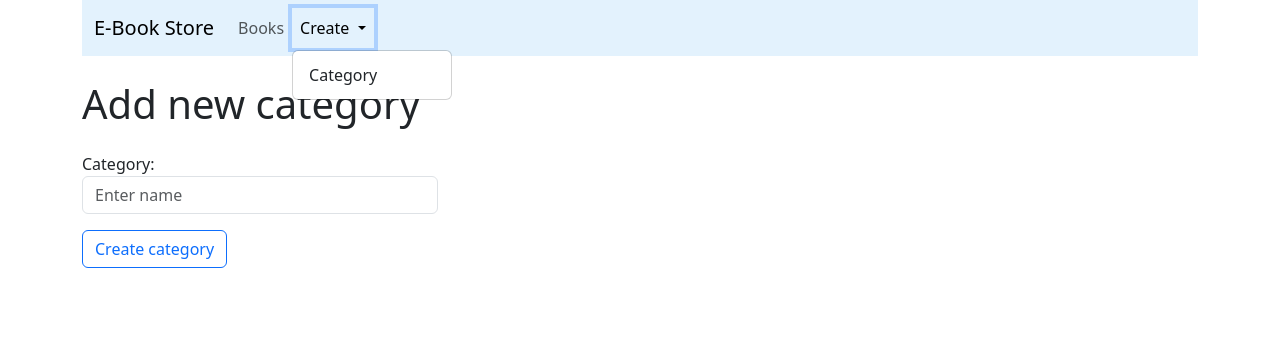
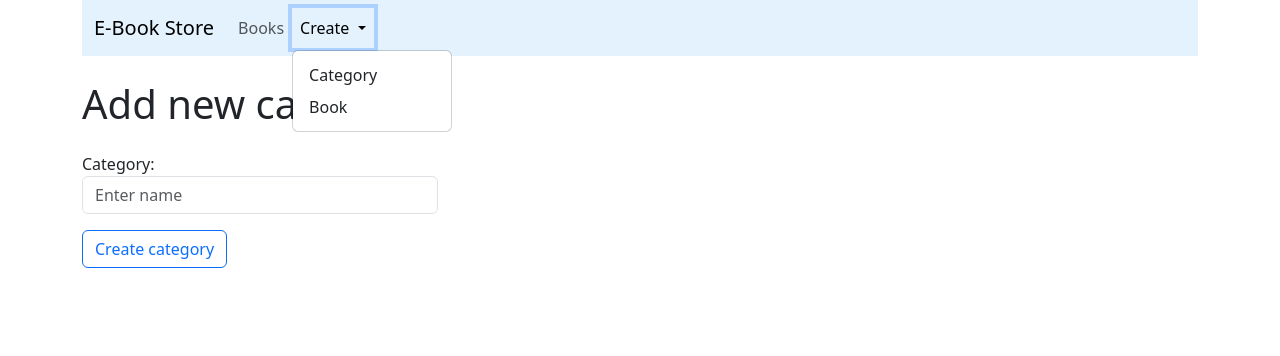
Before and after one commit to Rouch1k4/e_shop_django, a Django app: page /category/add/ in a window 1280 px wide, after a click on "Create". Shown: the top 356 px of the page. Run offline with Django 4.2, Linux system fonts and the light colour scheme.

Commit message:
Add book create, update, delete and templates

```diff
--- a/books/forms.py
+++ b/books/forms.py
@@ -1,5 +1,5 @@
 from django import forms
-from books.models import Category
+from books.models import Book,  Category
 
 
 class HtmlForm(forms.Form):
@@ -15,7 +15,45 @@ class CategoryForm(forms.ModelForm):
             'placeholder': 'Enter name'
         })
     )
-
     class Meta:
         model = Category
         fields = ('name',)
+
+class BookForm(forms.ModelForm):
+    title = forms.CharField(
+        label="Title", max_length=200,
+        widget=forms.TextInput(attrs={
+            'class': 'form-control',
+            'placeholder': 'Enter title'
+        })
+    )
+    author = forms.CharField(
+        label="Author", max_length=100,
+        widget=forms.TextInput(attrs={
+            'class': 'form-control',
+            'placeholder': 'Enter author'
+        })
+    )
+    description = forms.CharField(
+        label="Description", required=False,
+        widget=forms.Textarea(attrs={
+            'class': 'form-control',
+            'placeholder': 'Enter description'
+        })
+    )
+    price = forms.DecimalField(
+        label="Price", max_digits=10, decimal_places=2,
+        widget=forms.NumberInput(attrs={'class': 'form-control'})
+    )
+    stock = forms.IntegerField(
+        label="Stock", min_value=0,
+        widget=forms.NumberInput(attrs={'class': 'form-control'})
+    )
+    category = forms.ModelChoiceField(
+        label="Category", queryset=Category.objects.all(),
+        widget=forms.Select(attrs={'class': 'form-select'})
+    )
+
+    class Meta:
+        model = Book
+        fields = ('title', 'author', 'description', 'price', 'stock', 'category')
--- /dev/null
+++ b/books/templates/books/book_create.html
@@ -0,0 +1,6 @@
+{% extends 'base.html' %}
+{% block title %}Create Book{% endblock %}
+{% block content %}
+<h1 class="my-4">Add new book</h1>
+{% include 'books/form.html' with text='Create book' %}
+{% endblock %}
--- a/books/templates/books/book_detail.html
+++ b/books/templates/books/book_detail.html
@@ -20,4 +20,6 @@
 </div>
 
 <a href="{% url 'books:book' %}" class="btn btn-outline-secondary mt-3">Back to list</a>
+<a href="{% url 'books:book_update' pk=object.pk %}" class="btn btn-outline-primary mt-3">Edit</a>
+<a href="{% url 'books:book_delete' pk=object.pk %}" class="btn btn-outline-danger mt-3">Delete</a>
 {% endblock %}
--- /dev/null
+++ b/books/templates/books/book_update.html
@@ -0,0 +1,6 @@
+{% extends 'base.html' %}
+{% block title %}Update Book{% endblock %}
+{% block content %}
+<h1 class="my-4">Edit book</h1>
+{% include 'books/form.html' with text='Save changes' %}
+{% endblock %}
--- a/books/urls.py
+++ b/books/urls.py
@@ -2,7 +2,8 @@ from django.urls import path
 
 from books.views import (
     CategoryListView, CategoryCreateView,
-    CategoryUpdateView, CategoryDeleteView, BookListView, BookDetailView,
+    CategoryUpdateView, CategoryDeleteView, BookListView, BookDetailView, BookCreateView, BookUpdateView,
+    BookDeleteView,
 )
 
 urlpatterns = [
@@ -12,4 +13,7 @@ urlpatterns = [
     path('category/delete/<int:pk>/', CategoryDeleteView.as_view(), name='category_delete'),
     path('book/', BookListView.as_view(), name='book'),
     path('book/<int:pk>/', BookDetailView.as_view(), name='book_detail'),
+    path('book/add/', BookCreateView.as_view(), name='book_create'),
+    path('book/update/<int:pk>/', BookUpdateView.as_view(), name='book_update'),
+    path('book/delete/<int:pk>/', BookDeleteView.as_view(), name='book_delete'),
 ]
--- a/books/views.py
+++ b/books/views.py
@@ -3,7 +3,7 @@ from django.contrib.messages.views import SuccessMessageMixin
 from django.db.models import ProtectedError
 from django.urls import reverse_lazy
 from django.views.generic import (CreateView, DeleteView, DetailView, ListView, UpdateView,)
-from books.forms import CategoryForm
+from books.forms import CategoryForm, BookForm
 from books.models import Book, Category
 
 
@@ -63,3 +63,34 @@ class BookListView(ListView):
 class BookDetailView(DetailView):
     model = Book
     template_name = 'books/book_detail.html'
+
+class BookCreateView(SuccessMessageMixin, CreateView):
+    model = Book
+    form_class = BookForm
+    template_name = 'books/book_create.html'
+    success_url = reverse_lazy('books:book')
+
+    def get_success_message(self, cleaned_data):
+        return 'Book {title} has been successfully created'.format(**cleaned_data)
+
+class BookUpdateView(SuccessMessageMixin, UpdateView):
+    model = Book
+    form_class = BookForm
+    template_name = 'books/book_update.html'
+    success_url = reverse_lazy('books:book')
+
+    def get_success_message(self, cleaned_data):
+        return 'Book {title} has been successfully updated'.format(**cleaned_data)
+
+class BookDeleteView(DeleteView):
+    model = Book
+    template_name = 'books/book_delete.html'
+    success_url = reverse_lazy('books:book')
+
+    def form_valid(self, form):
+        title = self.object.title
+        response = super().form_valid(form)
+        messages.success(
+            self.request, f'Book {title} has been successfully deleted',
+        )
+        return response
--- a/templates/base.html
+++ b/templates/base.html
@@ -1,6 +1,7 @@
 {% url 'books:category' as category_home_url %}
 {% url 'books:category_create' as category_create_url %}
 {% url 'books:book' as book_home_url %}
+{% url 'books:book_create' as book_create_url %}
 <!doctype html>
 <html lang="en">
   <head>
@@ -28,12 +29,13 @@
                         href="{{ book_home_url }}">Books</a>
                 </li>
                 <li class="nav-item dropdown">
-                  <a class="nav-link dropdown-toggle {% if request.path == category_create_url %}active{% endif %}"
-                     href="#" role="button" data-bs-toggle="dropdown">
-                    Create
-                  </a>
+                <a class="nav-link dropdown-toggle {% if request.path == category_create_url or request.path == book_create_url %}active{% endif %}"
+                   href="#" role="button" data-bs-toggle="dropdown">
+                   Create
+                </a>
                   <ul class="dropdown-menu">
                     <li><a class="dropdown-item" href="{{ category_create_url }}">Category</a></li>
+                      <li><a class="dropdown-item" href="{{ book_create_url }}">Book</a></li>
                   </ul>
                 </li>
               </ul>
```
Also changed, not shown: books/templates/books/book_delete.html (added, +7 -0 lines).
